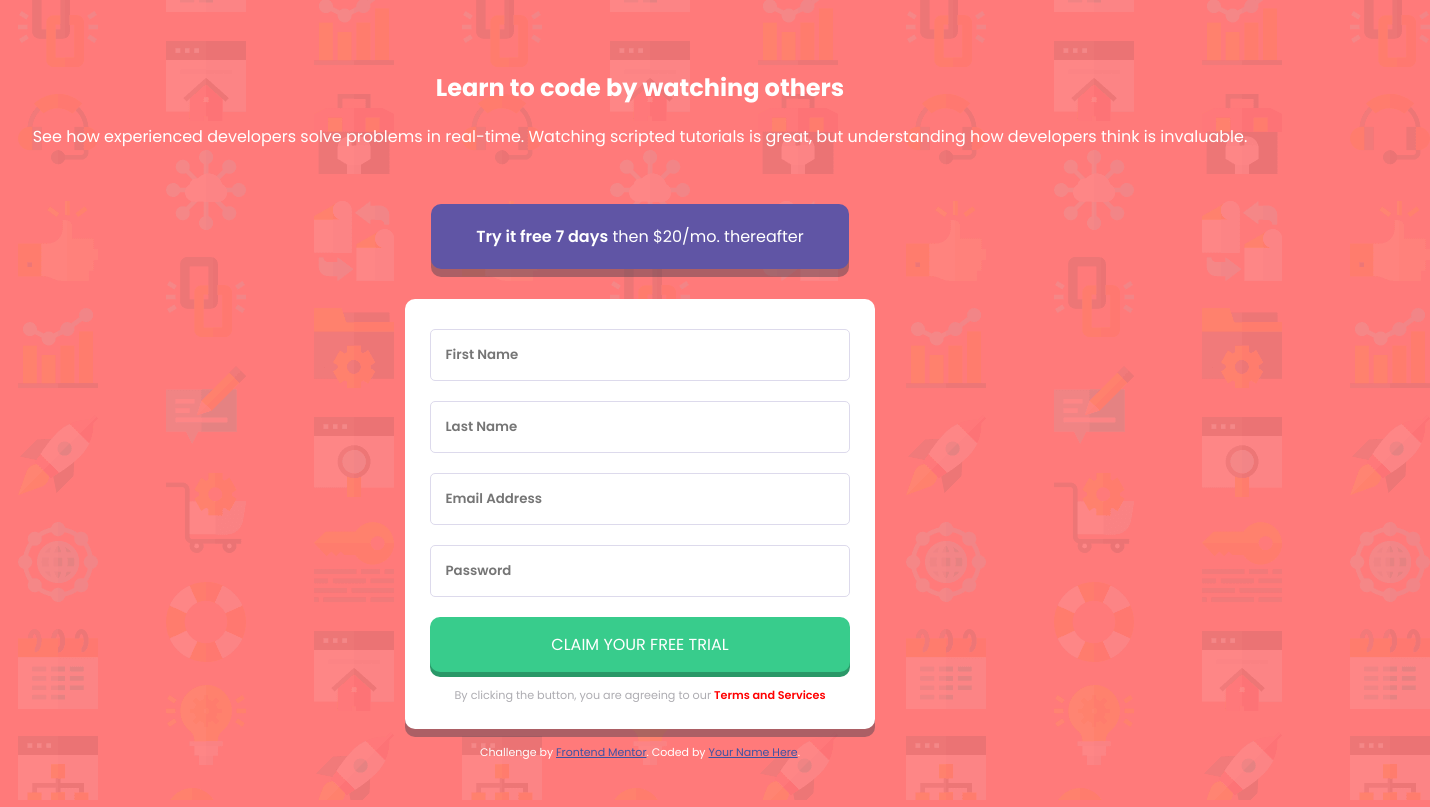
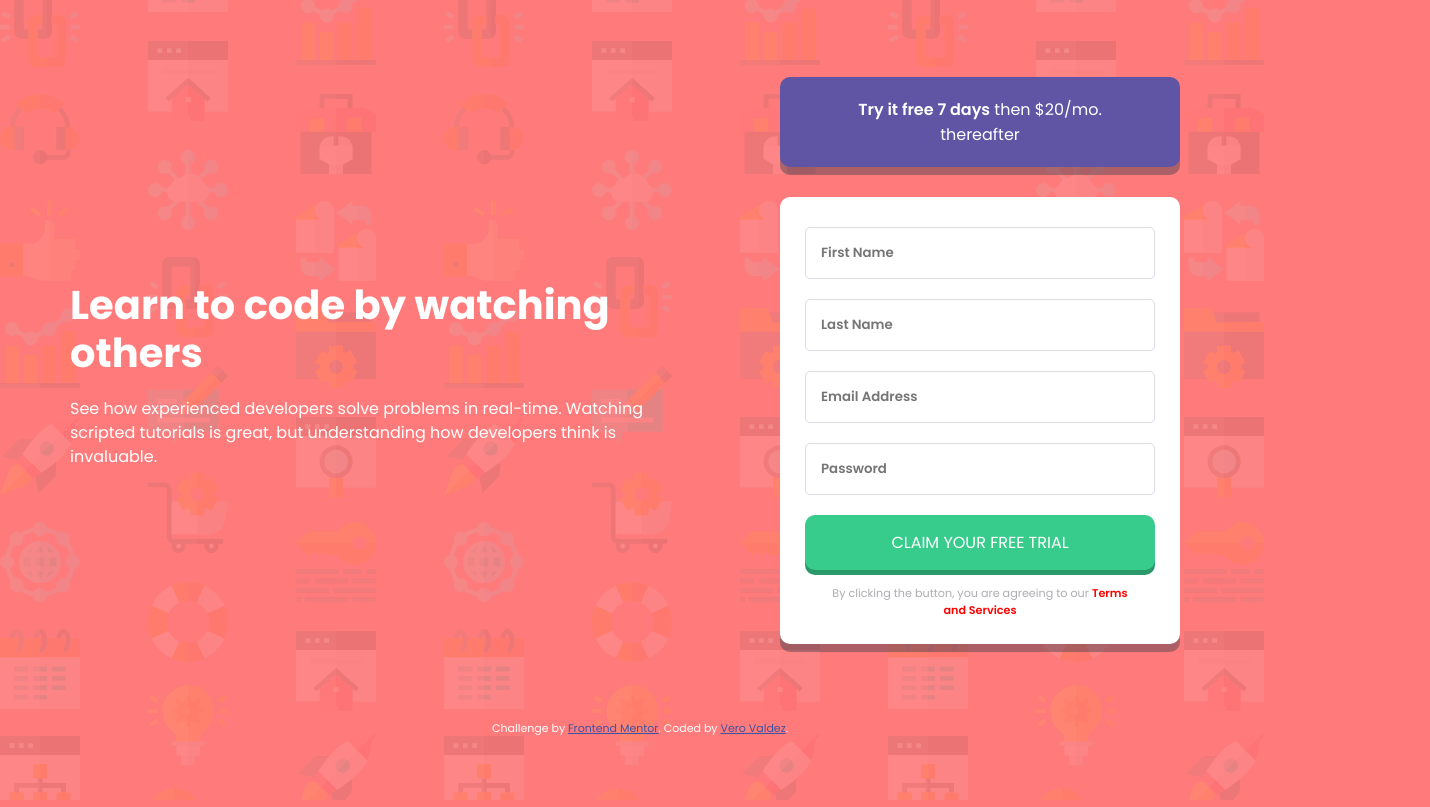
Before and after one commit to veronicajujuy/signup-component, a plain HTML site: page index.html in a window 1280 px wide. Shown: the whole page, 1430 px wide, since content can reach past the window. Drawn offline with Linux system fonts and the light colour scheme.

Commit message:
diseño terminado

```diff
--- a/css/style.css
+++ b/css/style.css
@@ -1,5 +1,6 @@
 *{
     margin: 0;
+    box-sizing: border-box;
 }
 body {
     display: flex;
@@ -9,14 +10,9 @@ body {
     font-family: 'Poppins', sans-serif;
     background-color: hsl(0, 100%, 74%);
     color:hsl(0, 100%, 100%) ;
+    background-image: url("../images/bg-intro-mobile.png");
 }
-picture {
-    position:absolute;
-    z-index: -1;
-}
-header {
 
-}
 .top{
     display: flex;
     align-items: center;
@@ -34,7 +30,13 @@ header {
     text-align: center;
     line-height: 1.5;
 }
+.second{
+    display: flex;
+    align-items: center;
+    flex-direction: column;
+}
 button {
+    width: 300px;
     color:hsl(0, 100%, 100%);
     background-color: hsl(248, 32%, 49%);
     margin: 15px 15px;
@@ -49,8 +51,10 @@ button {
     font-weight: 600;
 }
 .formulario{
+    width: 300px;
     display:flex;
     flex-direction: column;
+    max-width: 450px;
     background-color: hsl(0, 100%, 100%);
     margin: 15px 15px;
     padding: 20px 25px;
@@ -90,8 +94,52 @@ button {
     font-weight: 600;
 }
 
-@media (min-width:650px) {
+@media (min-width:375px) and (max-width:800px) {
     body {
-
+        background-image: url("../images/bg-intro-desktop.png");
+    }
+    main {
+        display:flex;
+        flex-direction: column;
+        align-items:center;
     }
 }
+
+@media (min-width:800px) {
+    body {
+        background-image: url("../images/bg-intro-desktop.png");
+    }
+
+    main {
+        display:flex;
+        flex-direction: row;
+        align-items:center;
+        min-height: 90vh;
+    }
+    .header{
+        width: 50%;
+        margin: 0 10px 0 70px;
+    }
+    .top {
+        align-items: flex-start;
+    }
+    .title{
+        padding-left: 0;
+        font-size: 2.5rem;
+        text-align: left;
+        line-height: 1.2;
+    }
+    .first-paragraph{
+        padding-left: 0;
+        text-align: left;
+    }
+    .second {
+        width: 50%;
+    }
+    button{
+        width: 400px;
+    }
+    .formulario{
+        width: 400px;
+    }
+}
--- a/index.html
+++ b/index.html
@@ -19,11 +19,8 @@
   </style>
 </head>
 <body>
-  <header>
-    <picture>
-      <source media="(min-width:400px)" srcset="images/bg-intro-desktop.png">
-      <img src="images/bg-intro-mobile.png" alt="Flowers" style="width:auto;">
-    </picture>
+<main>
+  <div class="header">
     <div class="top">
       <div class="title">
         Learn to code by watching others
@@ -33,7 +30,8 @@
         but understanding how developers think is invaluable.
       </div>
     </div>
-  </header>
+  </div>
+  <div class="second">
   <button>
       <span class="big">Try it free 7 days</span> then $20/mo. thereafter
   </button>
@@ -47,10 +45,12 @@
   <label class="text-bottom-form" for="">By clicking the button, you are agreeing to our <a class="terms">Terms and Services</a></label>
 
   </form>
+</div>
+</main>
   <footer>
     <p class="attribution">
       Challenge by <a href="https://www.frontendmentor.io?ref=challenge" target="_blank">Frontend Mentor</a>.
-      Coded by <a href="#">Your Name Here</a>.
+      Coded by <a href="#">Vero Valdez</a>.
     </p>
   </footer>
 </body>
```
